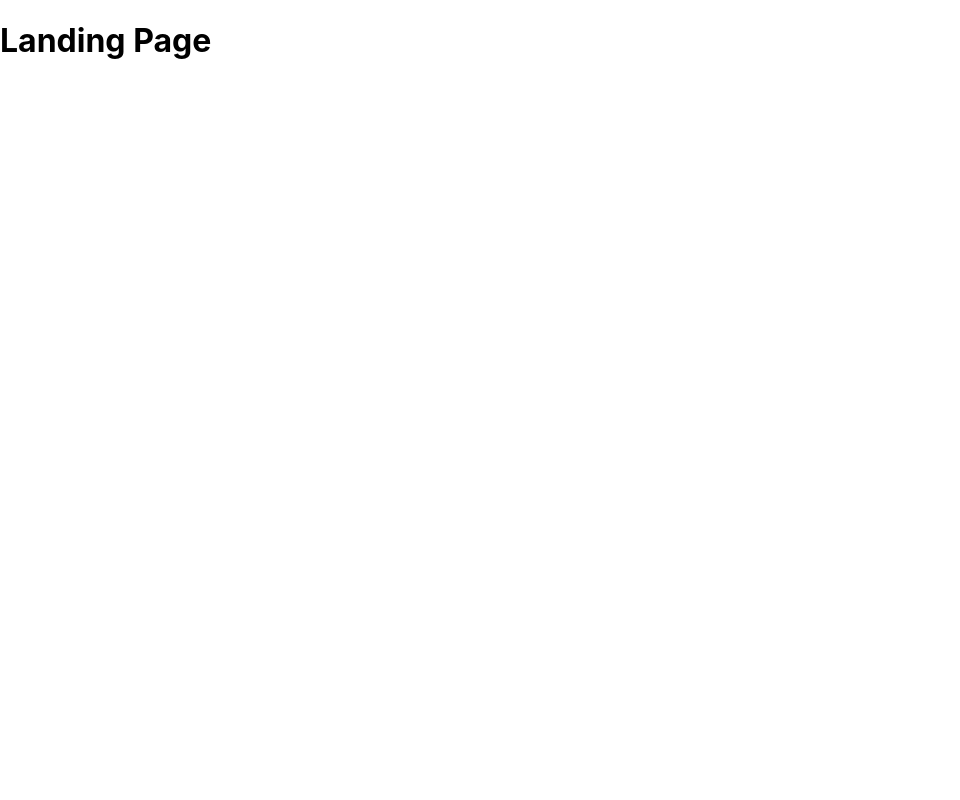
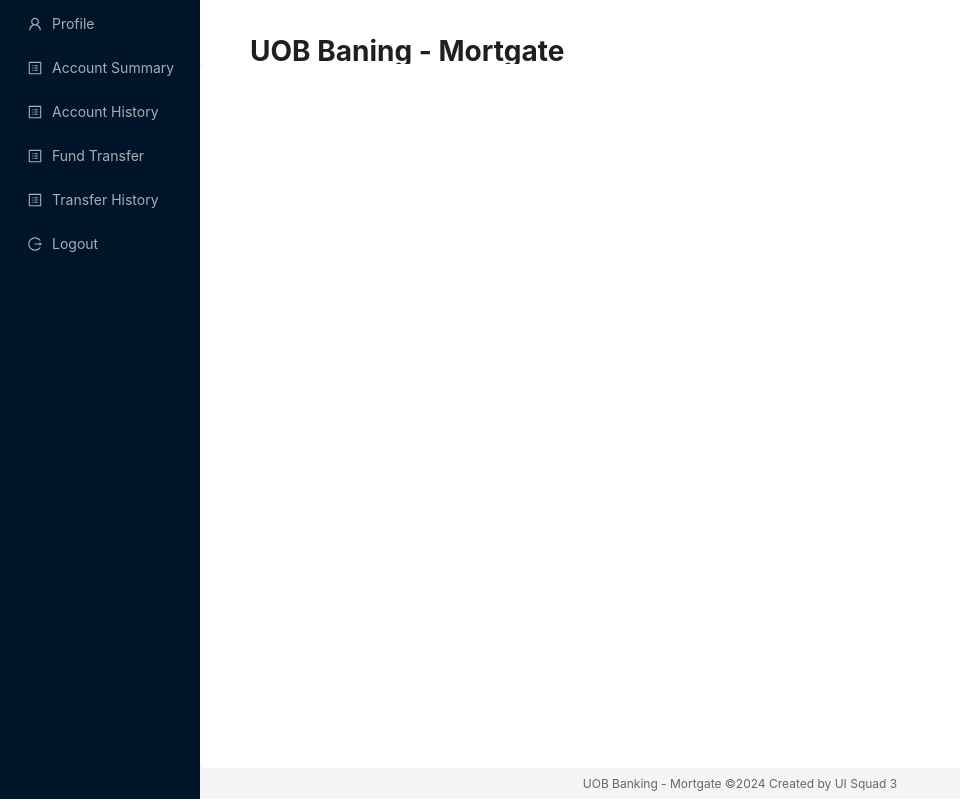
Before and after one commit to pallabidas22/Mortgage-Banking-repo, a React (Create React App) app: page / in a window 1280 px wide. Shown: the whole page, without its empty margins (0-960 px from the left). Built offline with nearby package versions, Linux system fonts and the light colour scheme.

Commit message:
Layout added

```diff
--- a/src/index.css
+++ b/src/index.css
@@ -1,13 +1,5 @@
+@import "styles/LandingPage.css";
+
 body {
   margin: 0;
-  font-family: -apple-system, BlinkMacSystemFont, 'Segoe UI', 'Roboto', 'Oxygen',
-    'Ubuntu', 'Cantarell', 'Fira Sans', 'Droid Sans', 'Helvetica Neue',
-    sans-serif;
-  -webkit-font-smoothing: antialiased;
-  -moz-osx-font-smoothing: grayscale;
 }
-
-code {
-  font-family: source-code-pro, Menlo, Monaco, Consolas, 'Courier New',
-    monospace;
-}
--- a/src/pages/LandingPage.js
+++ b/src/pages/LandingPage.js
@@ -1,8 +1,157 @@
+import { useCallback } from "react";
+import { useNavigate, Outlet } from "react-router-dom";
+import { ConfigProvider, Flex, Layout, Menu, Popconfirm, theme } from "antd";
+import {
+  ProfileOutlined,
+  LogoutOutlined,
+  UserOutlined,
+} from "@ant-design/icons";
 
+const { Header, Content, Footer, Sider } = Layout;
 
 const LandingPage = () => {
+  const navigate = useNavigate();
 
-        return <h1>Landing Page</h1>;
-}
+  const handleMenuClick = useCallback(
+    (e) => {
+      switch (e.key) {
+        case "UserProfile":
+          navigate("profile");
+          break;
+        case "AccountSummary":
+          navigate("/accounts");
+          break;
+        case "AccountHistory":
+          navigate("/account-history");
+          break;
+        case "Transfer":
+          navigate("/transfer");
+          break;
+        case "TransferHistory":
+          navigate("/transfer-history");
+          break;
+        case "Logout":
+          //   LOGOUT
+          break;
+      }
+    },
+    [navigate]
+  );
+
+  const {
+    token: { colorBgContainer, borderRadiusLG, colorTextHeading }, // Extract theme tokens
+  } = theme.useToken();
+
+  const menuItems = [
+    { key: "UserProfile", icon: <UserOutlined />, label: "Profile" },
+    {
+      key: "AccountSummary",
+      icon: <ProfileOutlined />,
+      label: "Account Summary",
+    },
+    {
+      key: "AccountHistory",
+      icon: <ProfileOutlined />,
+      label: "Account History",
+    },
+    {
+      key: "Transfer",
+      icon: <ProfileOutlined />,
+      label: "Fund Transfer",
+    },
+    {
+      key: "TransferHistory",
+      icon: <ProfileOutlined />,
+      label: "Transfer History",
+    },
+    {
+      key: "Logout",
+      icon: <LogoutOutlined />,
+      label: (
+        <Popconfirm
+          placement="bottom"
+          title="Are you sure to logout ?"
+          description="Logout"
+          okText="Yes"
+          cancelText="No"
+          onConfirm={() => navigate("/login")}
+        >
+          Logout
+        </Popconfirm>
+      ),
+    },
+  ];
+
+  return (
+    <ConfigProvider theme={{ algorithm: theme.defaultAlgorithm }}>
+      {/* Main layout container */}
+      <Layout className="landing-layout" data-testid="landing-layout">
+        {/* Sidebar */}
+        <Sider
+          breakpoint="lg"
+          collapsedWidth="0"
+          onBreakpoint={(broken) => {
+            console.log(broken);
+          }}
+          onCollapse={(collapsed, type) => {
+            console.log(collapsed, type);
+          }}
+        >
+          <div className="demo-logo-vertical" data-testid="sidebar-logo" />
+          <Menu
+            theme="dark"
+            mode="inline"
+            defaultSelectedKeys={["Restaurants"]}
+            items={menuItems}
+            onClick={handleMenuClick}
+            data-testid="sidebar-menu"
+          />
+        </Sider>
+        {/* Main content area */}
+        <Layout>
+          <Header
+            className="logo-header"
+            style={{ background: colorBgContainer }}
+            data-testid="header"
+          >
+            <Flex justify="space-between">
+              <Flex>
+                {/* LOGO */}
+                <h1
+                  className="logo-header-h1"
+                  style={{ color: colorTextHeading }}
+                  data-testid="header-title"
+                >
+                  UOB Baning - <span>Mortgate</span>
+                </h1>
+              </Flex>
+              {/* USER */}
+            </Flex>
+          </Header>
+          <Content
+            className="content-container"
+            data-testid="content-container"
+          >
+            <div
+              style={{
+                padding: 24,
+                height: "100%",
+                background: colorBgContainer,
+                borderRadius: borderRadiusLG,
+              }}
+              data-testid="content-wrapper"
+            >
+              <Outlet />
+            </div>
+          </Content>
+          <Footer className="copy-right" data-testid="footer">
+            UOB Banking - Mortgate ©{new Date().getFullYear()} Created by UI
+            Squad 3
+          </Footer>
+        </Layout>
+      </Layout>
+    </ConfigProvider>
+  );
+};
 
 export default LandingPage;
--- /dev/null
+++ b/src/styles/LandingPage.css
@@ -0,0 +1,19 @@
+.landing-layout {
+    height: calc(100vh - 1px);
+  }
+
+  .app-header {
+    color: lightgrey;
+    font-weight: bold;
+    font-size: x-large;
+    font-variant: small-caps;
+    user-select: none;
+  }
+
+  .copy-right {
+    text-align: center;
+    margin: 0;
+    padding: 8px;
+    font-size: 12px;
+    color: #666;
+  }
```
Also changed, not shown: src/App.css (deleted, +0 -38 lines), src/App.js (deleted, +0 -25 lines), src/features/history/account/AccountHistory.js (added, +7 -0 lines), src/index.js (+4 -4 lines), src/ui/Logo.tsx (added, +17 -0 lines), src/ui/PageHeader.tsx (added, +19 -0 lines), src/utils/ArrayUtil.ts (added, +21 -0 lines), src/utils/StringUtil.ts (added, +9 -0 lines), src/ui/withLayout.js (added), 1 other file (tests, documents, lock files or other folders).
